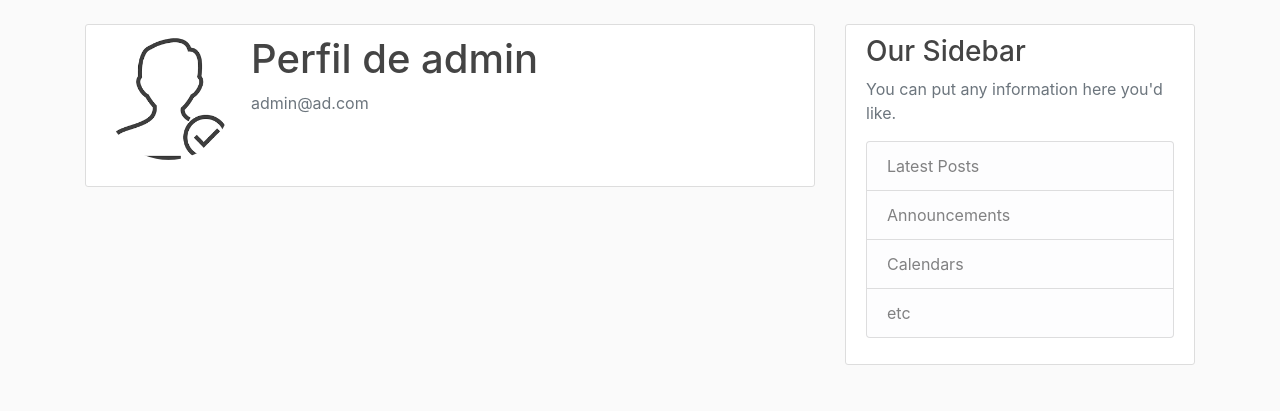
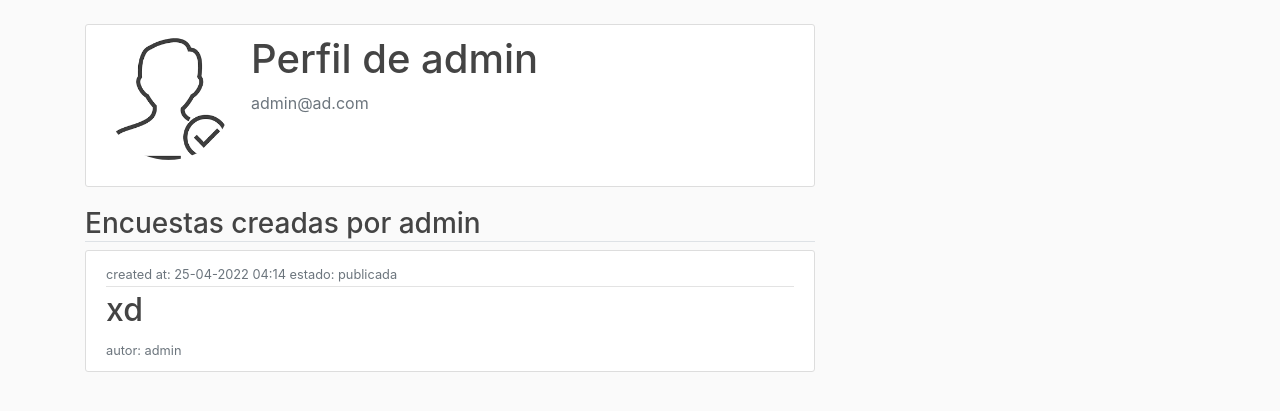
Before and after one commit to rainclaudio/Survey-Platform, a Flask app: page /profile in a window 1280 px wide. Shown: the part 56-467 px from the top of the page. Run offline with Flask 2, Linux system fonts and the light colour scheme; a user stored in the database is signed in; data comes from the database, SQL or seed files in the repository; both versions use the stored data as it was after the commit; some libraries are stand-ins or nearby versions.

Commit message:
Encuestas en perfil y ajuste a botones de encuesta

```diff
--- a/encuestas/routes.py
+++ b/encuestas/routes.py
@@ -5,7 +5,7 @@ from datetime import datetime
 from encuestas import app,db, bcrypt
 from encuestas.forms import CrearEncuestaForm, CrearItemForm, CrearPreguntaForm, RegistrationForm, LoginForm, EnviarRespuestaForm
 from encuestas.models import Encuesta, Item, User, Post, Pregunta, Respuesta
-from flask_login import login_user, current_user,logout_user, login_required
+from flask_login import login_user, current_user, logout_user, login_required
 
 posts = [
     {
@@ -96,6 +96,13 @@ def encuesta(encuesta_id):
         if n <= 1:
             bool_items = 0
 
+    boton_editar = False
+    encuestas_propias = Encuesta.query.filter_by(user_id = current_user.username)
+    for encuestas in encuestas_propias:
+        if encuestas.id == encuesta_id:
+            boton_editar = True
+            break
+
     return render_template('encuesta.html',
         title= 'Encuesta',
         encuesta = encuesta,
@@ -103,6 +110,7 @@ def encuesta(encuesta_id):
         items = items,
         total_pregs = total_pregs,
         bool_items = bool_items,
+        boton_editar = boton_editar,
     )
 
 @app.route("/editar_encuesta/<int:encuesta_id>", methods=['GET', 'POST'])
@@ -243,8 +251,9 @@ def publicar_encuesta(encuesta_id,total_pregs,bool_items):
 @app.route("/profile")
 @login_required
 def profile():
+    encuestas = Encuesta.query.filter_by(user_id = current_user.username)
     image_file = url_for('static', filename= 'profile_pics/' + current_user.image_file)
-    return render_template('profile.html', title='Profile', image_file=image_file)
+    return render_template('profile.html', title='Profile', image_file=image_file,  encuestas = encuestas)
 
 @app.route("/logout")
 def logout():
--- a/encuestas/templates/home.html
+++ b/encuestas/templates/home.html
@@ -12,7 +12,7 @@
         </div>
             <h2>
                 <a class="article-title"
-                   href="{{ url_for('editar_encuesta', encuesta_id=encuesta.id) }}">{{ encuesta.title }}</a>
+                   href="{{ url_for('encuesta', encuesta_id=encuesta.id) }}">{{ encuesta.title }}</a>
             </h2>
             <small class="text-muted">
                 autor: {{encuesta.user_id}}
--- a/encuestas/templates/layout.html
+++ b/encuestas/templates/layout.html
@@ -60,7 +60,7 @@
           {% endwith %}
           {% block content %}{% endblock %}
         </div>
-        <div class="col-md-4">
+        <div hidden class="col-md-4">
           <div class="content-section">
             <h3>Our Sidebar</h3>
             <p class='text-muted'>You can put any information here you'd like.
--- a/encuestas/templates/profile.html
+++ b/encuestas/templates/profile.html
@@ -9,4 +9,28 @@
             </div>
         </div>
     </div>
+    <h3 class="border-bottom mb-2">Encuestas creadas por {{current_user.username}}</h3>
+    {% for encuesta in encuestas %}
+    <article class="media content-section">
+        <div class="media-body">
+            <div class="article-metadata">
+                <small class="text-muted">
+                    created at: {{encuesta.date_created.strftime('%d-%m-%Y %H:%M')}}
+                </small>
+                <small class="text-muted">
+                    estado: {{encuesta.estado}}
+
+                </small>
+            </div>
+                <h2>
+                    <a class="article-title"
+                       href="{{ url_for('editar_encuesta', encuesta_id=encuesta.id) }}">{{ encuesta.title }}</a>
+                </h2>
+                <small class="text-muted">
+                    autor: {{encuesta.user_id}}
+                </small>
+            </div>
+
+        </article>
+        {% endfor %}
 {% endblock content %}
```
Also changed, not shown: encuestas/templates/encuesta.html (+5 -3 lines), encuestas/site.db.
